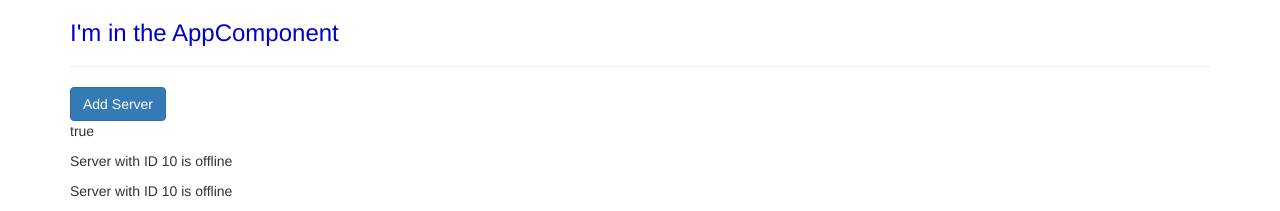
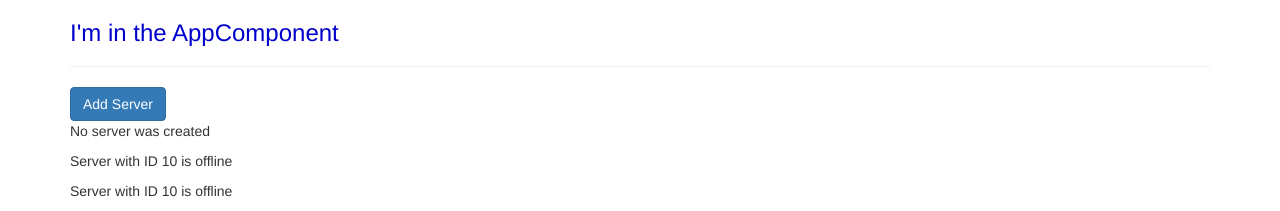
Before and after one commit to houcine89/angular2-first-app, an Angular app: page / in a window 1280 px wide. Shown: the top 211 px of the page. Built offline with nearby package versions, Linux system fonts and the light colour scheme.

Commit message:
add onclick event.

```diff
--- a/src/app/servers/servers.component.html
+++ b/src/app/servers/servers.component.html
@@ -1,6 +1,7 @@
 <button
-  [disabled]="!allowNewServer"
+  [disabled]="!allowNewServer" (click)="onCreateServer()"
   class="btn btn-primary" >Add Server</button>
-<p [innerText]="allowNewServer"></p>
+<!--<p [innerText]="allowNewServer"></p>-->
+<p>{{serverCreationStatus}}</p>
 <app-server></app-server>
 <app-server></app-server>
--- a/src/app/servers/servers.component.ts
+++ b/src/app/servers/servers.component.ts
@@ -10,6 +10,8 @@
 
   allowNewServer:boolean = false;
 
+  serverCreationStatus = 'No server was created'
+
   constructor() {
     setTimeout(() => {
       this.allowNewServer = true;
@@ -19,4 +21,8 @@
   ngOnInit() {
   }
 
+  onCreateServer() {
+    this.serverCreationStatus = 'Server was crteated.';
+  }
+
 }
```
